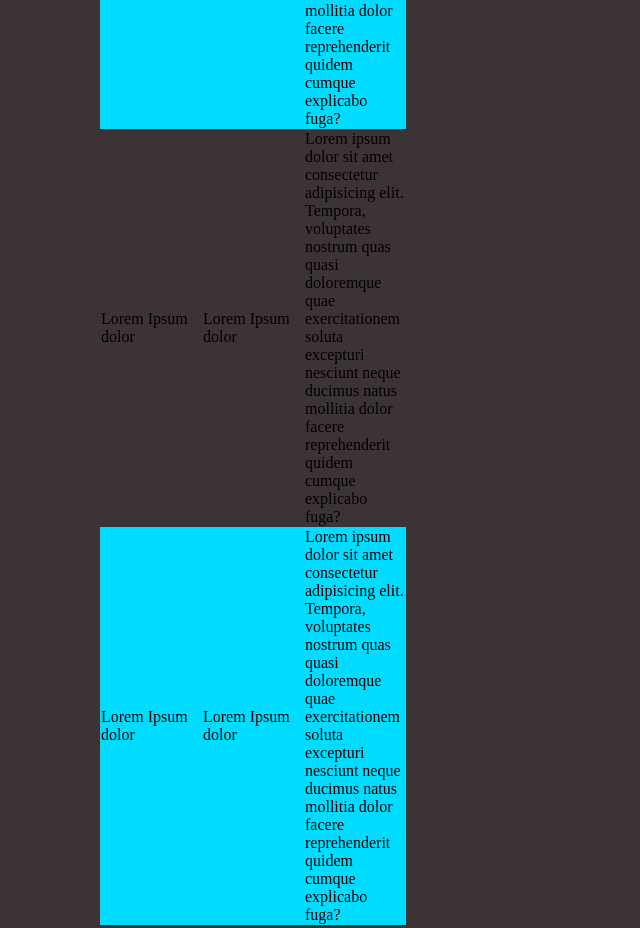
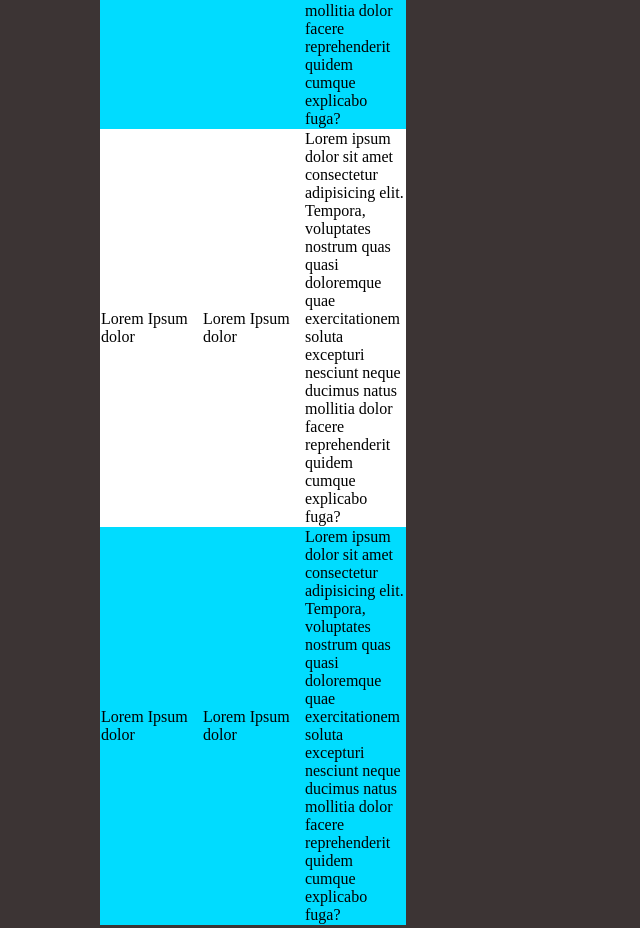
Before and after one commit to mauriziogiuffredi91/html-css-booleaner, a website: page index.html in a window 1280 px wide. Shown: the part 1145-2073 px from the top of the page, without its empty margins (0-640 px from the left). Drawn offline with Linux system fonts and the light colour scheme.

Commit message:
change color row-middle

```diff
--- a/index.html
+++ b/index.html
@@ -115,7 +115,7 @@
             </tr>
           </tbody>
 
-          <tbody>
+          <tbody class="row-middle">
             <tr>
               <td>Lorem Ipsum dolor</td>
               <td>Lorem Ipsum dolor</td>
--- a/style.css
+++ b/style.css
@@ -83,3 +83,7 @@ th {
 .yellow {
   background: yellow;
 }
+
+.row-middle{
+  background: white;
+}
```
